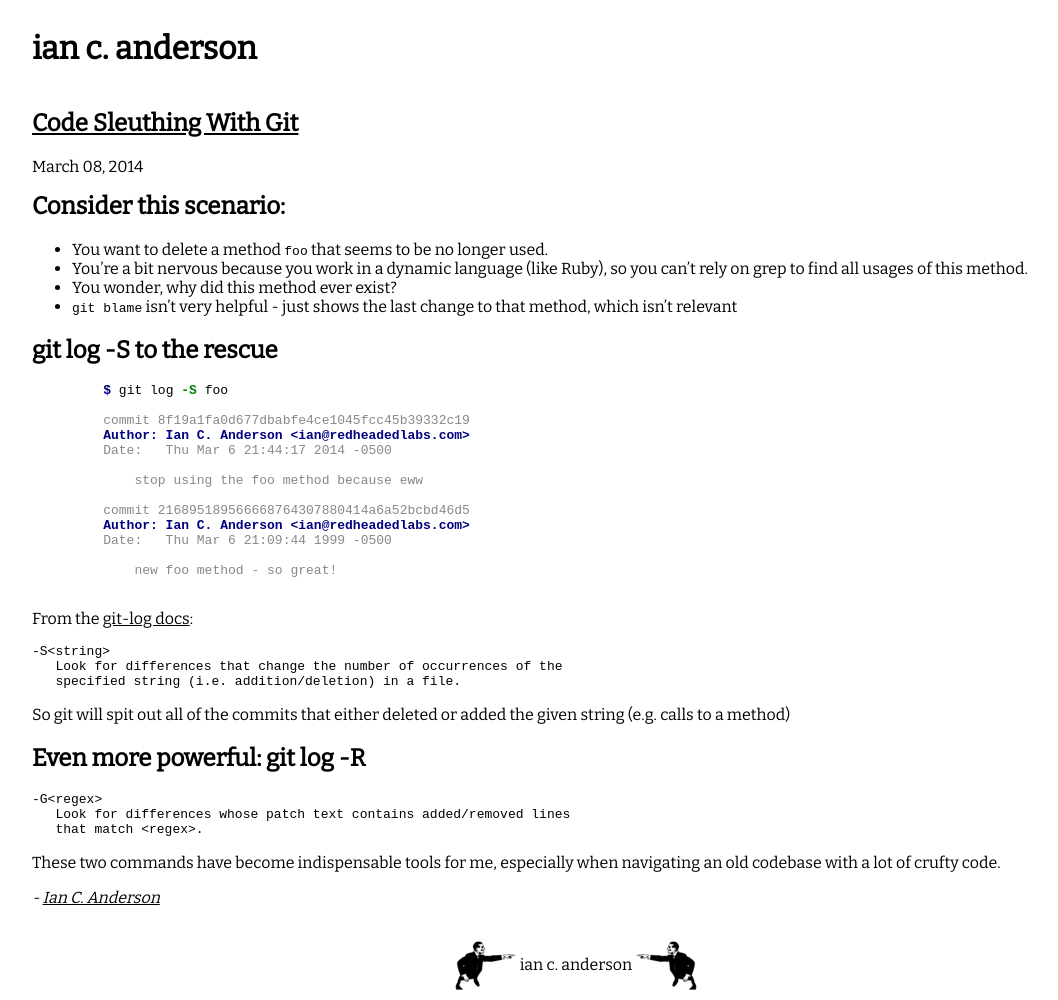
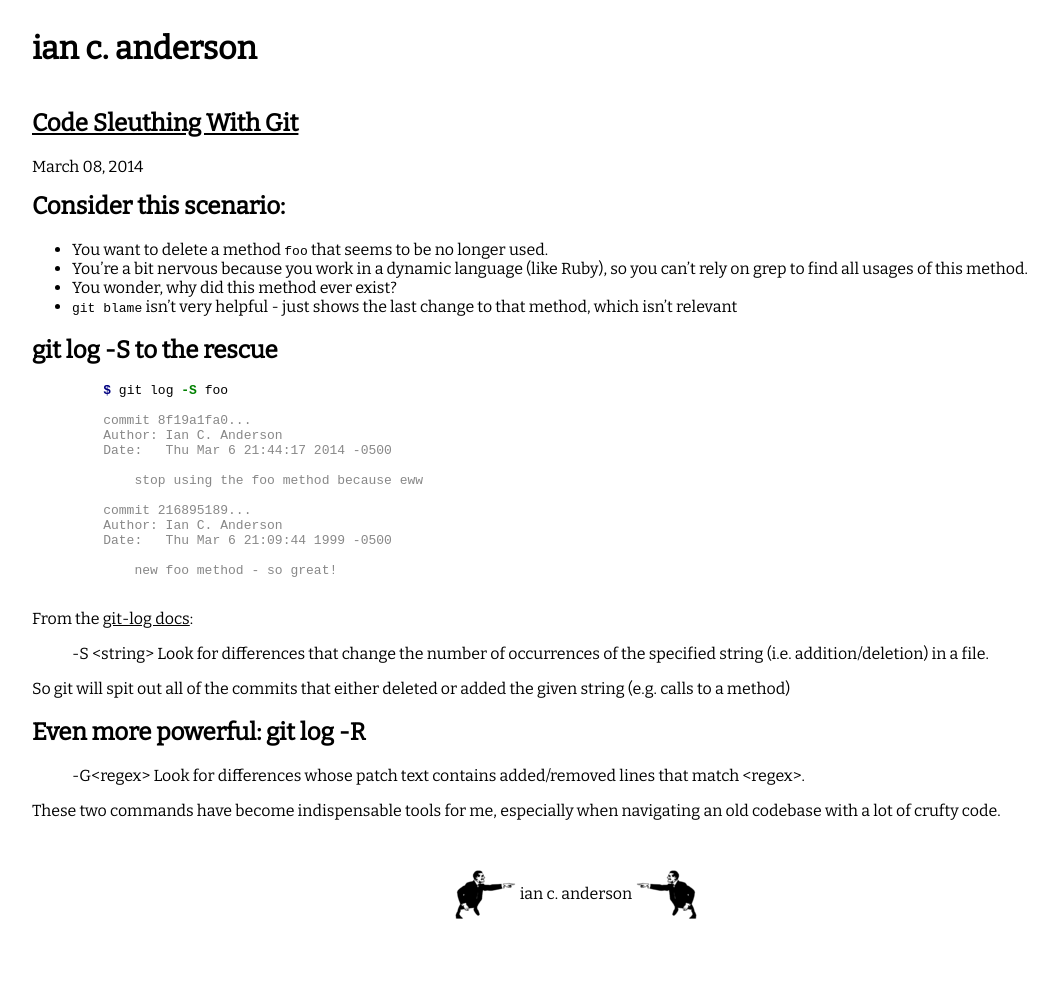
Before and after one commit to iancanderson/iancanderson.github.com, a Jekyll site: the page built from _posts/2014-03-08-code-sleuthing-with-git.md, in a window 1280 px wide. Shown: the whole page, without its empty margins (64-1122 px from the left). Built offline with Jekyll 4.4.1, drawn with Linux system fonts in a browser that asks for light colours; after the commit the page ends 929 px from its top, so only the background shows below that.

Commit message:
Blog posts look better on mobile now

````diff
--- a/_layouts/post.html
+++ b/_layouts/post.html
@@ -14,7 +14,4 @@
   <article>
     {{ content }}
   </article>
-  <footer>
-    - <a href="/">Ian C. Anderson</a>
-  </footer>
 </section>
--- a/_posts/2014-03-08-code-sleuthing-with-git.md
+++ b/_posts/2014-03-08-code-sleuthing-with-git.md
@@ -17,14 +17,14 @@
   {% highlight console %}
     $ git log -S foo
 
-    commit 8f19a1fa0d677dbabfe4ce1045fcc45b39332c19
-    Author: Ian C. Anderson <ian@redheadedlabs.com>
+    commit 8f19a1fa0...
+    Author: Ian C. Anderson
     Date:   Thu Mar 6 21:44:17 2014 -0500
 
         stop using the foo method because eww
 
-    commit 216895189566668764307880414a6a52bcbd46d5
-    Author: Ian C. Anderson <ian@redheadedlabs.com>
+    commit 216895189...
+    Author: Ian C. Anderson
     Date:   Thu Mar 6 21:09:44 1999 -0500
 
         new foo method - so great!
@@ -32,21 +32,17 @@
 
 From the [git-log docs](http://git-scm.com/docs/git-log):
 
-```
--S<string>
-   Look for differences that change the number of occurrences of the
-   specified string (i.e. addition/deletion) in a file.
-```
+> -S &lt;string&gt;
+> Look for differences that change the number of occurrences of the
+> specified string (i.e. addition/deletion) in a file.
 
 So git will spit out all of the commits that either deleted or added the given string (e.g. calls to a method)
 
 
 ## Even more powerful: git log -R
 
-```
--G<regex>
-   Look for differences whose patch text contains added/removed lines
-   that match <regex>.
-```
+> -G&lt;regex&gt;
+> Look for differences whose patch text contains added/removed lines
+> that match &lt;regex&gt;.
 
 These two commands have become indispensable tools for me, especially when navigating an old codebase with a lot of crufty code.
````
Also changed, not shown: _posts/devblog/2013-02-07-how-to-deprecate-ruby-methods.md (+2 -2 lines).
